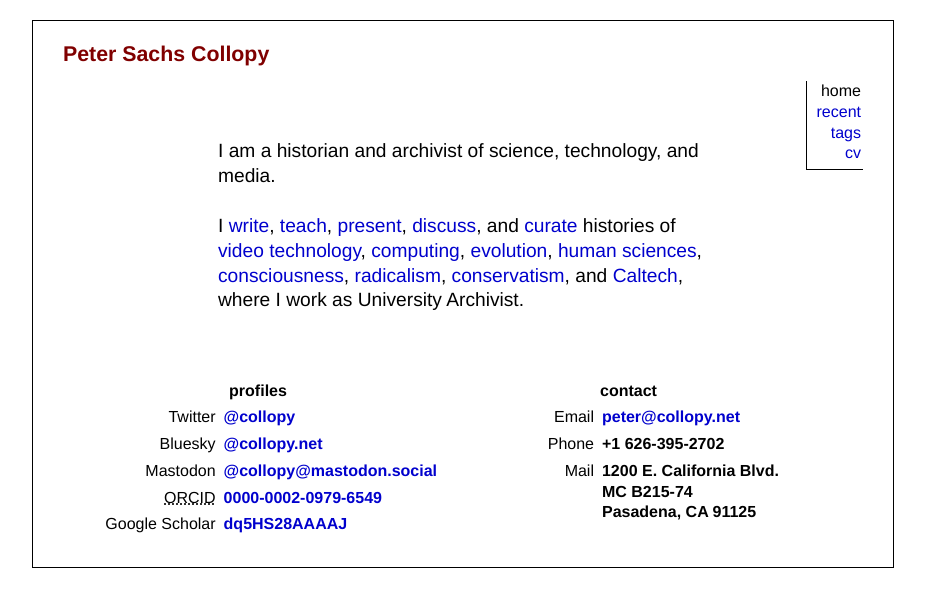
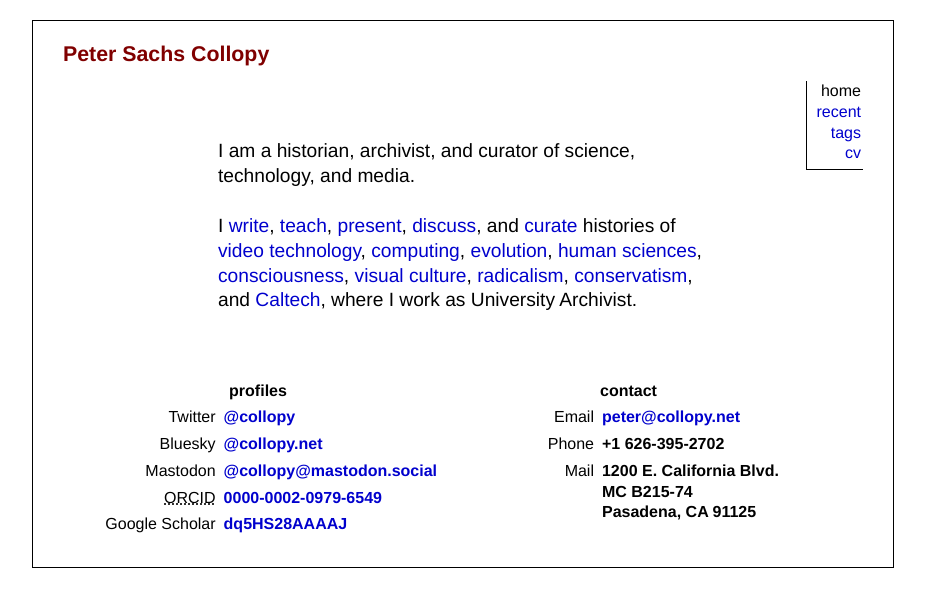
Before and after one commit to collopy/collopy.github.io, a Jekyll site: the page built from index.html, in a window 1280 px wide. Shown: the top 607 px of the page, without its empty margins (177-1102 px from the left). Built offline with Jekyll 4.4.1, drawn with Linux system fonts in a browser that asks for light colours.

Commit message:
Added visual culture

```diff
--- a/index.html
+++ b/index.html
@@ -4,10 +4,10 @@ title: Peter Sachs Collopy
 ---
 
 <p>
-	I am a historian and archivist of science, technology, and media.
+	I am a historian, archivist, and curator of science, technology, and media.
 </p>
 <p>
-	I <a href="writing">write</a>, <a href="teaching">teach</a>, <a href="presentations">present</a>, <a href="discussions">discuss</a>, and <a href="exhibits">curate</a> histories of <a href="tag/video">video technology</a>, <a href="tag/computing">computing</a>, <a href="tag/evolution">evolution</a>, <a href="tag/human-sciences">human sciences</a>, <a href="tag/consciousness">consciousness</a>, <a href="tag/radicalism">radicalism</a>, <a href="tag/conservatism">conservatism</a>, and <a href="tag/caltech">Caltech</a>, where I work as University Archivist.
+	I <a href="writing">write</a>, <a href="teaching">teach</a>, <a href="presentations">present</a>, <a href="discussions">discuss</a>, and <a href="exhibits">curate</a> histories of <a href="tag/video">video technology</a>, <a href="tag/computing">computing</a>, <a href="tag/evolution">evolution</a>, <a href="tag/human-sciences">human sciences</a>, <a href="tag/consciousness">consciousness</a>, <a href="tag/visual-culture">visual culture</a>, <a href="tag/radicalism">radicalism</a>, <a href="tag/conservatism">conservatism</a>, and <a href="tag/caltech">Caltech</a>, where I work as University Archivist.
 </p>
 <div id="addresses">
 	<table id="topleft">
```
